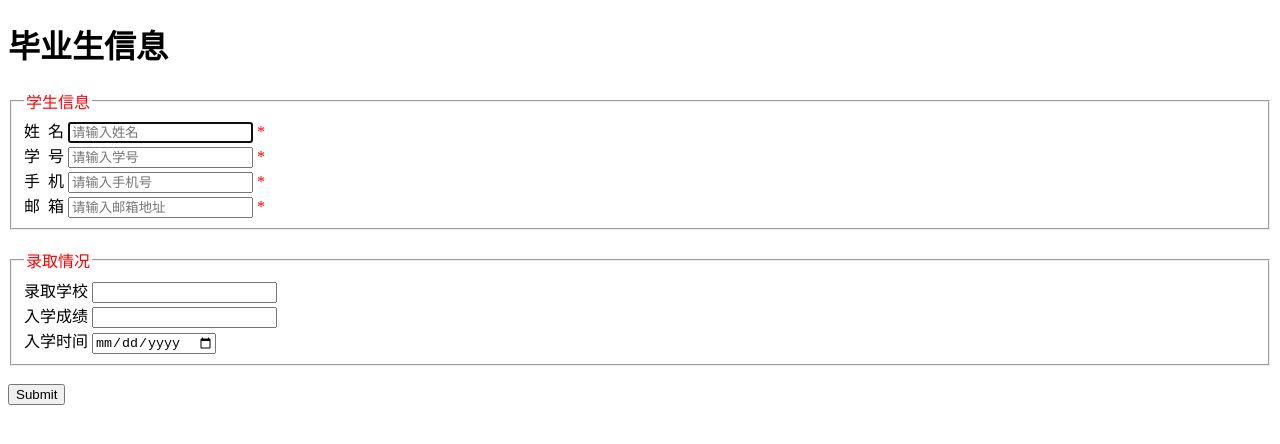
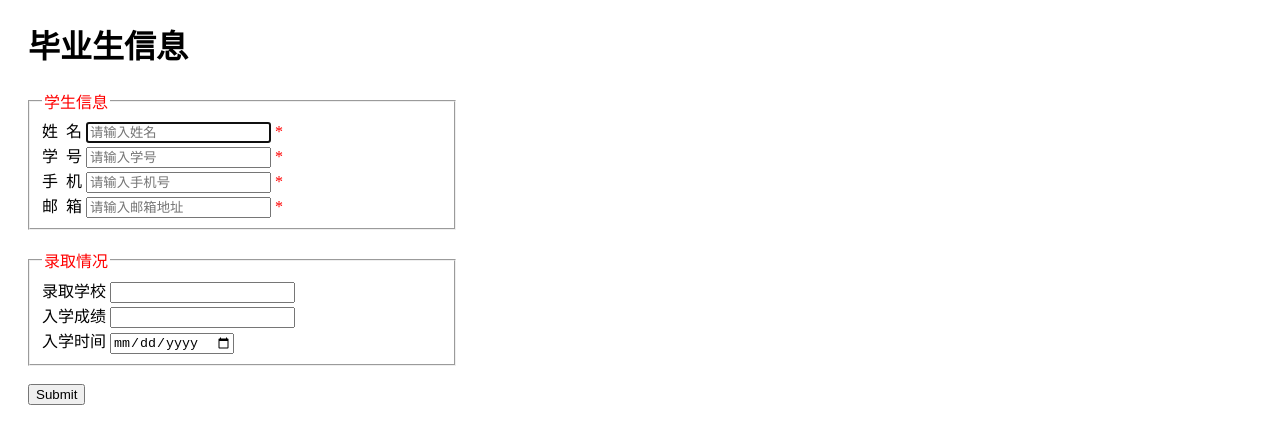
Before and after one commit to luyishuang/CSS3, a plain HTML site: page Xueli1/CSS3-Xueli1.html in a window 1280 px wide. Drawn offline with Linux system fonts and the light colour scheme.

Commit message:
CSS3第一次作业

```diff
--- a/Xueli1/CSS3-Xueli1.html
+++ b/Xueli1/CSS3-Xueli1.html
@@ -14,6 +14,16 @@
         }
         .time1{
             margin-top: 1px;
+        }
+        fieldset{
+            width: 400px;
+            margin-left: 20px;
+        }
+        h1{
+            margin-left: 20px;
+        }
+        .tijiao{
+            margin-left: 20px
         }
     </style>
 </head>
@@ -40,7 +50,7 @@
             入学时间 <input type="date" name="date1" class="time1"/><br>
         </fieldset>
         <br>
-        <input type="submit" />
+        <input type="submit" class="tijiao"/>
     </form>
 </body>
 <script>
```
